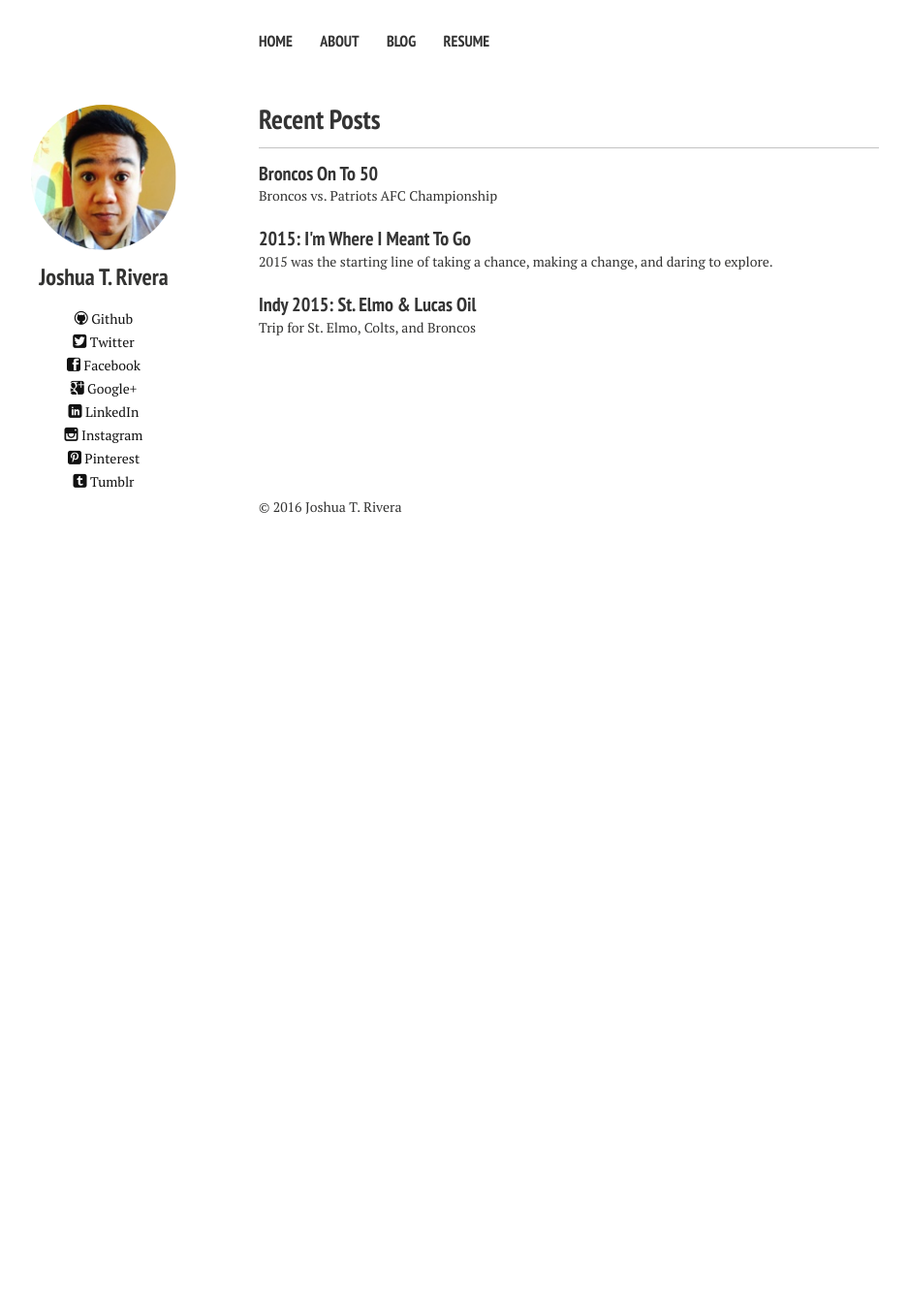
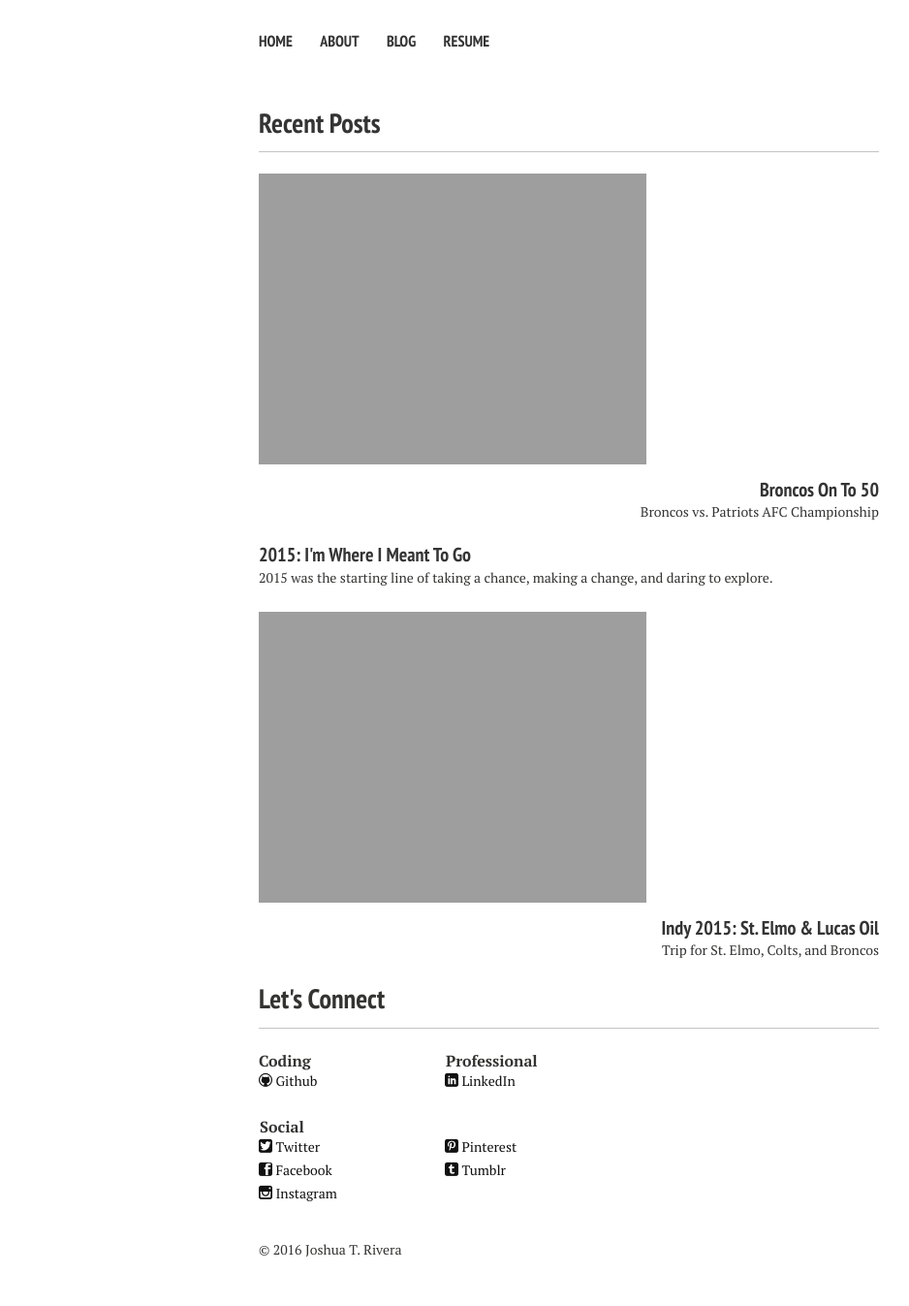
Before and after one commit to alexpolonsky/doswah.com, a Jekyll site: the page built from index.md, in a window 1280 px wide. Shown: the whole page at 97% size, without its empty margins (53-991 px from the left). Built offline with Jekyll 4.4.1, drawn with Linux system fonts in a browser that asks for light colours; nearby versions of some CDN libraries; before the commit the page ends 900 px from its top, so only the background shows below that.

Commit message:
Removed author side panel

```diff
--- a/_includes/_author-bio.html
+++ b/_includes/_author-bio.html
@@ -1,11 +1,12 @@
-
+<br>
+<!--
 <center>
 {% if site.owner.avatar contains 'http://' %}
-	<img src="{{ site.owner.avatar }}" class="bio-photo" alt="{{ site.owner.name }} bio photo"></a>
+	<img src="{{ site.owner.avatar }}" class="bio-photo" alt="{{ site.owner.name }} bio photo" style="background-position: center;"></a>
 {% elsif site.owner.avatar contains 'https://' %}
-	<img src="{{ site.owner.avatar }}" class="bio-photo" alt="{{ site.owner.name }} bio photo"></a>
+	<img src="{{ site.owner.avatar }}" class="bio-photo" alt="{{ site.owner.name }} bio photo" style="background-position: center;"></a>
 {% else %}
-	<img src="{{ site.url }}/images/{{ site.owner.avatar }}" class="bio-photo" alt="{{ site.owner.name }} bio photo"></a>
+	<img src="{{ site.url }}/images/{{ site.owner.avatar }}" class="bio-photo" alt="{{ site.owner.name }} bio photo" style="background-position: center;"></a>
 {% endif %}
 
 	<h3>{{ site.owner.name }}</h3>
@@ -24,4 +25,5 @@
 	{% if site.owner.dribbble %}<a href="http://dribbble.com/{{ site.owner.dribbble }}" class="author-social" target="_blank"><i class="icon-dribbble"></i> Dribbble</a>{% endif %}
 	{% if site.owner.foursquare %}<a href="http://foursquare.com/{{ site.owner.foursquare }}" class="author-social" target="_blank"><i class="icon-foursquare"></i> Foursquare</a>{% endif %}
 	{% if site.owner.steam %}<a href="http://steamcommunity.com/id/{{ site.owner.steam }}" class="author-social" target="_blank"><i class="icon-steam"></i> Steam</a>{% endif %}
+-->
 </center>
--- a/_includes/_navigation.html
+++ b/_includes/_navigation.html
@@ -10,7 +10,7 @@
 				<li><a href="{% if link.external %}{{ link.url }}{% else %}{{ site.url }}{{ link.url }}{% endif %}" {% if link.external %}target="_blank"{% endif %}>{{ link.title }}</a></li>
 		        {% endfor %}
 		    </ul>
-		    <br><br>
+
 
 		</nav>
 	</div><!-- /.top-navigation -->
--- a/_layouts/home.html
+++ b/_layouts/home.html
@@ -33,31 +33,80 @@
 <div class="article-author-side">
   {% include _author-bio.html %}
 </div>
+<div id="index">
 
-<div id="index">
    <!-- <a href="../100cups/"><img src="../images/100cups/100cups.png" style="width:85%"></a> -->
 
-<!--<h3><a href="{{ site.url}}/posts/">Latest Adventure</a></h3>
-<figure>
-  <a href="/broncos-on-to-50/">
-  <img src="/images/onto50/onto50.jpg" style="max-width:100%; max-height:100">
-  </a>
-  </a>
-</figure>-->
 
 
+  <!--<img src="/images/header2.png" style="max-width:100%; max-height:100">-->
+<br><br>
+
   <h3><a href="{{ site.url}}/posts/">Recent Posts</a></h3>
+  <br>
   {% for post in site.posts limit:3 %}
   <article>
+    {% if post.image.feature %}
+              <a href="{{ site.url }}{{ post.url }}" title="{{ post.title }}">
+              <img src=
+                {% if post.image.feature contains 'http://' %}
+                  "{{ post.image.feature }}"
+                {% elsif post.image.feature contains 'https://' %}
+                  "{{ post.image.feature }}"
+                {% else %}
+                  "{{ site.url }}/images/{{ post.image.feature }}"
+                {% endif %}
+              alt="{{ post.title }} feature image">
+            </a>
+          </a>
+          <h2 align="right" ><a href="{{ site.url }}{{ post.url }}" title="{{ post.title }}">{{ post.title }}</a></h2>
+        <p align="right">{% if post.description %}{{ post.description }}{% else %}{{ post.content | strip_html | strip_newlines | truncate: 120 }}{% endif %}</p>
+        {% else %}
+        <h2 align="left"><a href="{{ site.url }}{{ post.url }}" title="{{ post.title }}">{{ post.title }}</a></h2>
+        <p align="left">{% if post.description %}{{ post.description }}{% else %}{{ post.content | strip_html | strip_newlines | truncate: 120 }}{% endif %}</p>
+      {% endif %}
+    <!--
     {% if post.link %}
       <h2 class="link-post"><a href="{{ site.url }}{{ post.url }}" title="{{ post.title }}">{{ post.title }}</a> <a href="{{ post.link }}" target="_blank" title="{{ post.title }}"><i class="icon-link"></i></h2>
     {% else %}
       <h2><a href="{{ site.url }}{{ post.url }}" title="{{ post.title }}">{{ post.title }}</a></h2>
       <p>{% if post.description %}{{ post.description }}{% else %}{{ post.content | strip_html | strip_newlines | truncate: 120 }}{% endif %}</p>
-    {% endif %}
+    {% endif %}-->
   </article>
   {% endfor %}
+  <h3>Let's Connect</h3>
+
+<div class="post">
+<br>
+<div style="float:left;width:30%">
+<b style="padding-bottom:100px">Coding</b>
+{% if site.owner.github %}<a href="http://github.com/{{ site.owner.github }}" class="author-social" target="_blank"><i class="icon-github"></i> Github</a>{% endif %}
+<br>
 </div>
+
+<div style="width:50%; padding 0px 100px 5px 100px; margin: 0px">
+
+<b style="padding:1px">Professional</b>
+{% if site.owner.linkedin %}<a href="http://linkedin.com/pub/{{ site.owner.linkedin }}" class="author-social" target="_blank"><i class="icon-linkedin"></i> LinkedIn</a>{% endif %}
+</div>
+<br>
+<div style="float:left;width:30%">
+<b style="padding:1px">Social</b>
+{% if site.owner.twitter %}<a href="http://twitter.com/{{ site.owner.twitter }}" class="author-social" target="_blank"><i class="icon-twitter"></i> Twitter</a>{% endif %}
+{% if site.owner.facebook %}<a href="http://facebook.com/{{ site.owner.facebook }}" class="author-social" target="_blank"><i class="icon-facebook"></i> Facebook</a>{% endif %}
+{% if site.owner.instagram %}<a href="http://instagram.com/{{ site.owner.instagram }}" class="author-social" target="_blank"><i class="icon-instagram"></i> Instagram</a>{% endif %}
+</div>
+
+<div style="width:50%; padding 0px 100px 5px 100px; margin: 0px">
+<br>
+{% if site.owner.pinterest %}<a href="http://www.pinterest.com/{{ site.owner.pinterest }}" class="author-social" target="_blank"><i class="icon-pinterest"></i> Pinterest</a>{% endif %}
+{% if site.owner.tumblr %}<a href="http://{{ site.owner.tumblr }}.tumblr.com" class="author-social" target="_blank"><i class="icon-tumblr"></i> Tumblr</a>{% endif %}
+{% if site.owner.stackoverflow %}<a href="http://stackoverflow.com/users/{{ site.owner.stackoverflow }}" class="author-social" target="_blank"><i class="icon-stackoverflow"></i> Stackoverflow</a>{% endif %}
+</div>
+</div>
+
+</div>
+
 
 <div class="footer-wrap">
   <footer>
```
Also changed, not shown: _layouts/about-page.html (added, +57 -0 lines), about.md (+60 -6 lines), images/header.png, images/header2.png (added), 10 other files.
